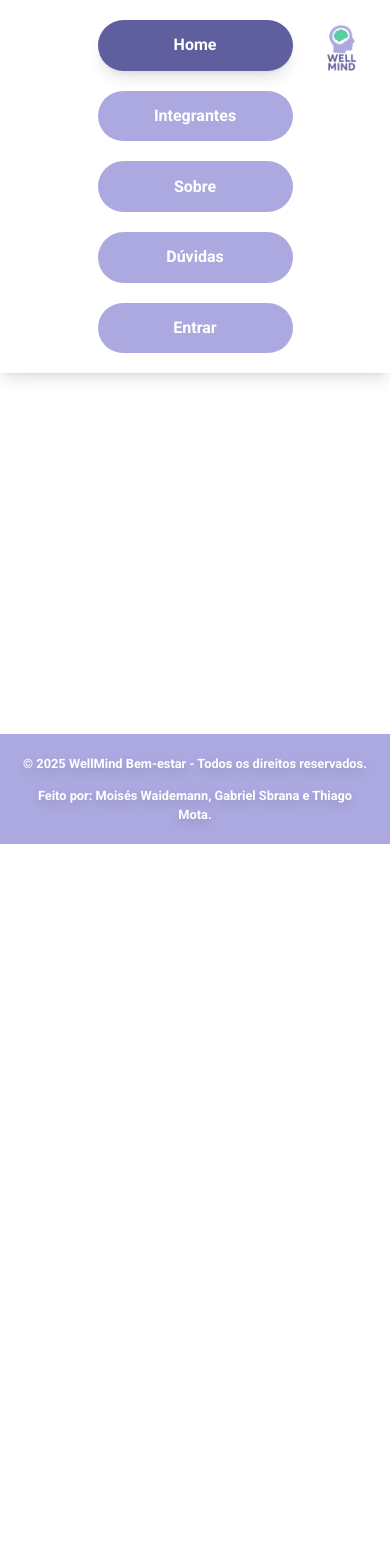
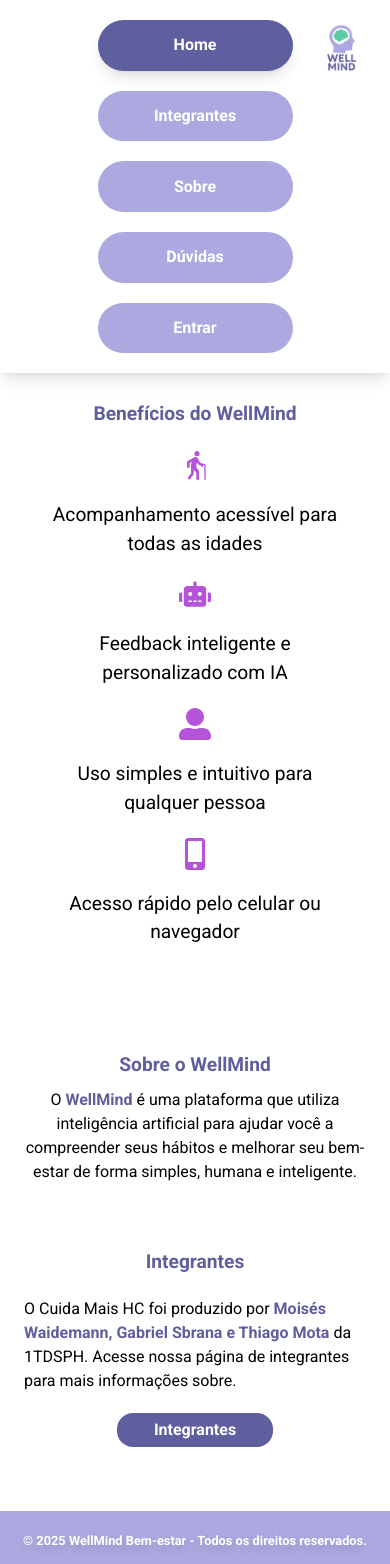
Before and after one commit to WellMind-Bem-estar-Inteligente/WellMind, a React (Vite) app in the folder wellmind-project/: page / in a window 390 px wide. Shown: the top 1564 px of the page. Before the commit the page ends 844 px from the top, so only its background shows below. Built offline with nearby package versions, Linux system fonts and the light colour scheme; a web font is replaced by a local one.

Commit message:
feat: Adicionar conteúdo e estilização à página inicial do WellMind

```diff
--- a/wellmind-project/src/routes/PagesObrigatorias/Home/index.tsx
+++ b/wellmind-project/src/routes/PagesObrigatorias/Home/index.tsx
@@ -1,5 +1,62 @@
+import { useEffect, useState } from "react";
+import type { TipoUsuario } from "../../../types/tipos/tipoUsuario";
+import { Link } from "react-router-dom";
+import { FaUserAlt, FaMobileAlt, FaRobot  } from "react-icons/fa";
+import { MdElderly } from "react-icons/md";
+
 export default function Home() {
+
+    const[usuario, setUsuario] = useState<TipoUsuario>();
+    useEffect(() =>{
+        const dadosSalvos = sessionStorage.getItem("usuario");
+        if (dadosSalvos) {
+            setUsuario(JSON.parse(dadosSalvos));
+        }
+    }, []);
+
     return(
-        <main></main>
+        <main className="">
+            {usuario ?
+            (<div className="p-[5vw] text-left flex flex-col gap-2 m-6 text-center lg:px-40 lg:text-center 2xl:px-100">
+                <h1 className="text-[var(--color-font-purple)] m-5 text-[1.2rem] font-bold text-center 2xl:text-[1.5rem]">Olá, {usuario.nome}</h1>
+                <p className="lg:text-[1rem] 2xl:text-[1.2rem]">
+                    O <strong className="text-[var(--color-font-purple)]">WellMind</strong> nasceu para ser aquele companheiro diário que ajuda você a entender e melhorar seu bem-estar de um jeito leve e inteligente. 💜
+                </p>
+            </div>): (<div></div>)}
+            <div className="my-16 mt-0 text-center p-10 flex flex-col text-[1.2rem] gap-5 items-center lg:flex-wrap">
+                <h1 className="text-[1.2rem] text-[var(--color-font-purple)] font-bold text-center 2xl:text-[1.5rem]">Benefícios do WellMind</h1>
+
+                <MdElderly className="text-[var(--color-blue-berry)] font-bold text-[2rem]"/>
+                <p className="lg:text-[1rem] 2xl:text-[1.2rem]">
+                    Acompanhamento acessível para todas as idades
+                </p>
+
+                <FaRobot className="text-[var(--color-blue-berry)] font-bold text-[2rem]"/>
+                <p className="lg:text-[1rem] 2xl:text-[1.2rem]">
+                    Feedback inteligente e personalizado com IA
+                </p>
+
+                <FaUserAlt className="text-[var(--color-blue-berry)] font-bold text-[2rem]"/>
+                <p className="lg:text-[1rem] 2xl:text-[1.2rem]">
+                    Uso simples e intuitivo para qualquer pessoa
+                </p>
+
+                <FaMobileAlt className="text-[var(--color-blue-berry)] font-bold text-[2rem]"/>
+                <p className="lg:text-[1rem] 2xl:text-[1.2rem]">
+                    Acesso rápido pelo celular ou navegador
+                </p>
+            </div>
+            <div className="my-16 flex flex-col gap-2 m-6 text-center lg:px-40 lg:text-left 2xl:px-100">
+                <h1 className="text-[1.2rem] text-[var(--color-font-purple)] font-bold text-center 2xl:text-[1.5rem]">Sobre o WellMind</h1>
+                <p className="lg:text-[1rem] 2xl:text-[1.2rem]">
+                    O <strong className="text-[var(--color-font-purple)]">WellMind</strong> é uma plataforma que utiliza inteligência artificial para ajudar você a compreender seus hábitos e melhorar seu bem-estar de forma simples, humana e inteligente.
+                </p>
+            </div>
+                <div className="my-16 flex flex-col m-6 gap-5 items-center lg:px-40 2xl:px-100 2xl:gap-8">
+                <h1 className="text-[var(--color-font-purple)] text-[1.2rem] font-bold text-center 2xl:text-[1.5rem]">Integrantes</h1>
+                <p className="lg:text-[1rem] 2xl:text-[1.2rem]">O Cuida Mais HC foi produzido por <strong className="text-[var(--color-font-purple)]">Moisés Waidemann, Gabriel Sbrana e Thiago Mota</strong> da 1TDSPH. Acesse nossa página de integrantes para mais informações sobre.</p>
+                <Link className="flex items-center justify-center bg-[var(--color-font-purple)] w-[40vw] h-[4vh] text-[1rem] text-center text-white font-bold rounded-2xl lg:w-[15vw] lg:h-[5vh] lg:text-[0.8rem] 2xl:text-[1rem]" to="/integrantes">Integrantes </Link>
+            </div>
+        </main>
     );
 }
```
